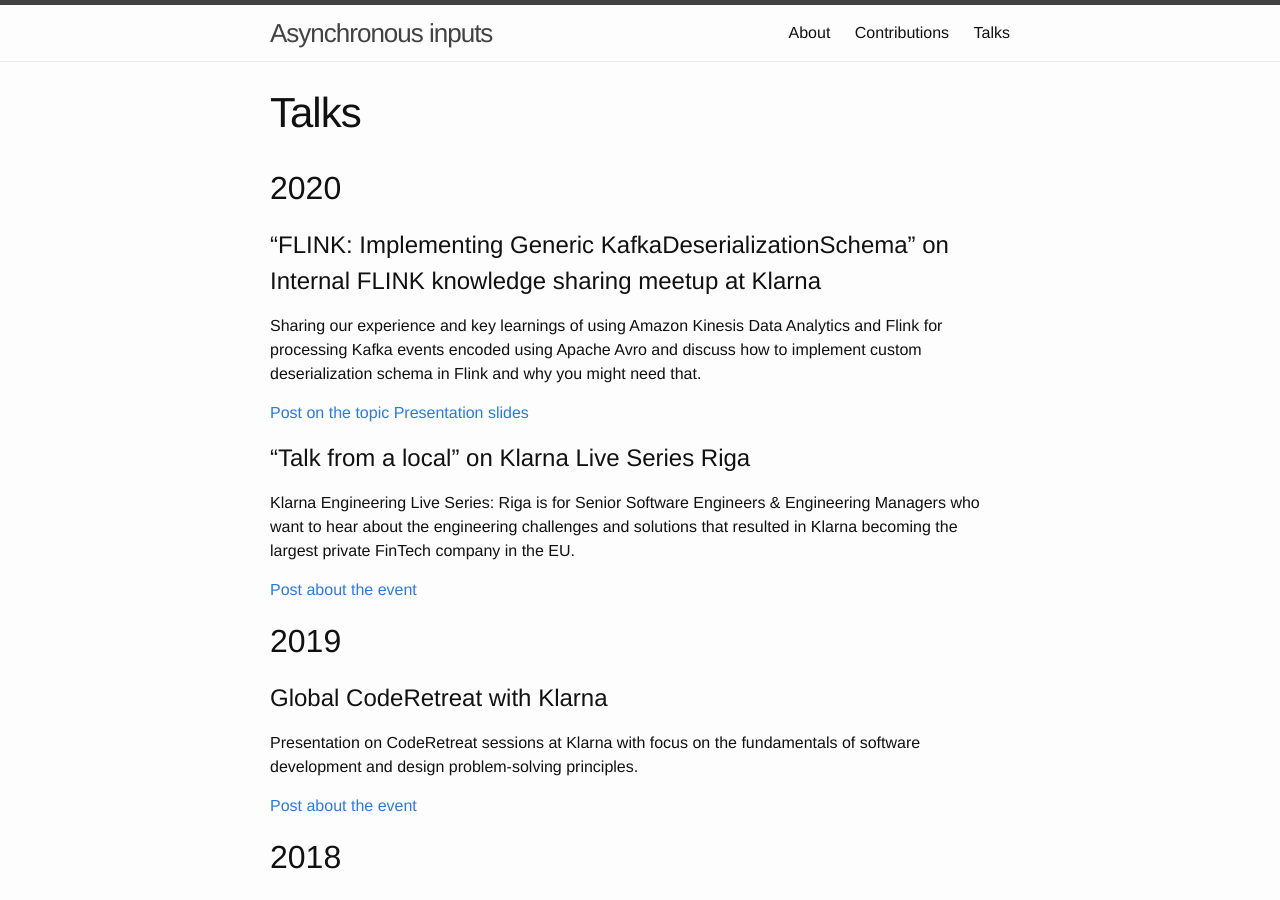
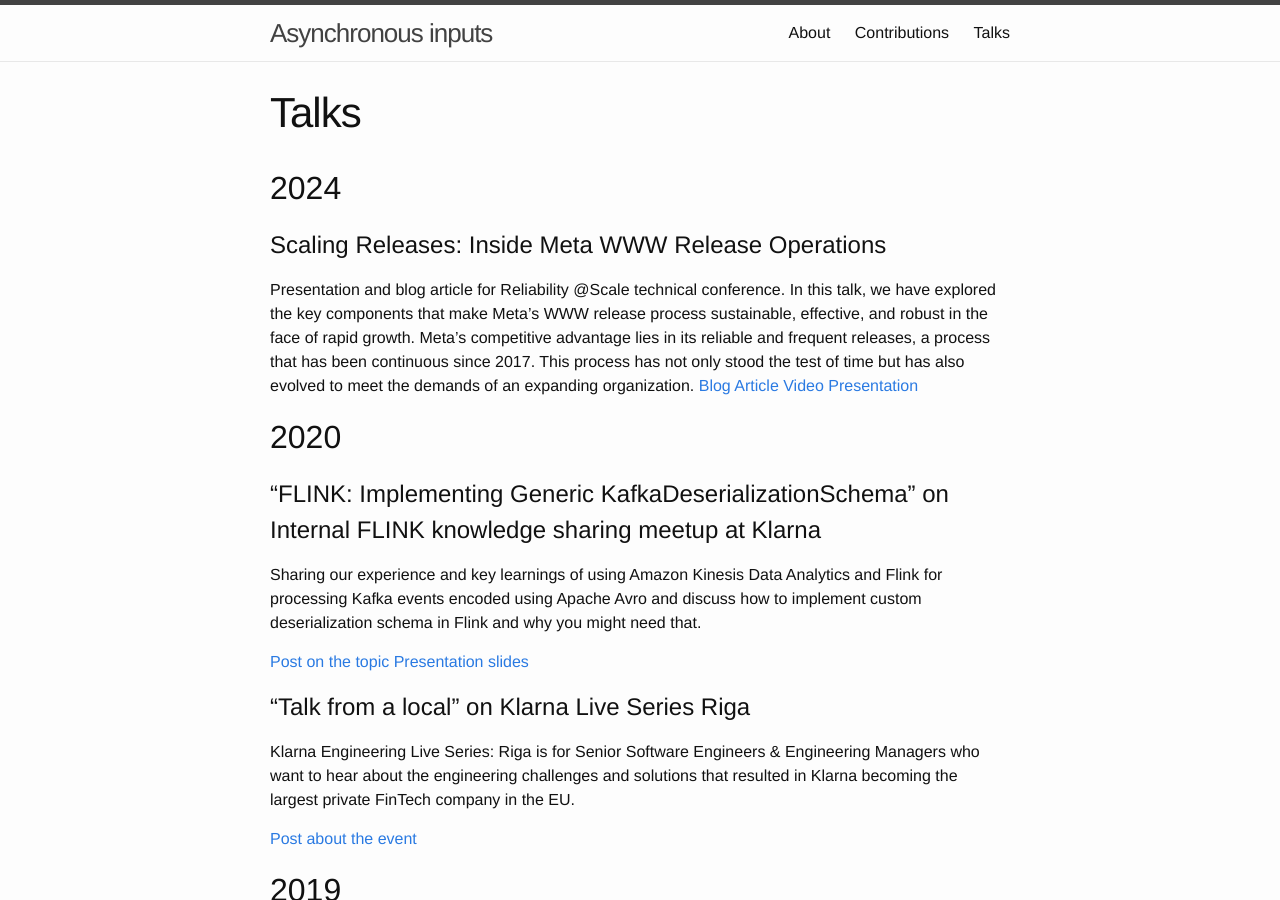
Before and after one commit to rk13/rk13.github.io, a Jekyll site: the page built from talks.md, in a window 1280 px wide and 900 px high. Built offline with Jekyll 4.4.1, drawn with Linux system fonts in a browser that asks for light colours; Markdown is read by kramdown in place of the engine named in the settings.

Commit message:
Added entry about reliability @scale talk

```diff
--- a/talks.md
+++ b/talks.md
@@ -3,6 +3,16 @@
 title: Talks
 permalink: /talks/
 ---
+## 2024
+
+# Scaling Releases: Inside Meta WWW Release Operations
+
+Presentation and blog article for Reliability @Scale technical conference.
+In this talk, we have explored the key components that make Meta’s WWW release process sustainable, effective, and robust in the face of rapid growth. Meta’s competitive advantage lies in its reliable and frequent releases, a process that has been continuous since 2017. This process has not only stood the test of time but has also evolved to meet the demands of an expanding organization.
+[Blog Article](https://atscaleconference.com/scaling-releases-inside-meta-www-release-operations/)
+[Video Presentation](https://atscaleconference.com/videos/scaling-releases-inside-metas-www-release-operations/)
+
+
 ## 2020
 
 # "FLINK: Implementing Generic KafkaDeserializationSchema" on Internal FLINK knowledge sharing meetup at Klarna
```
